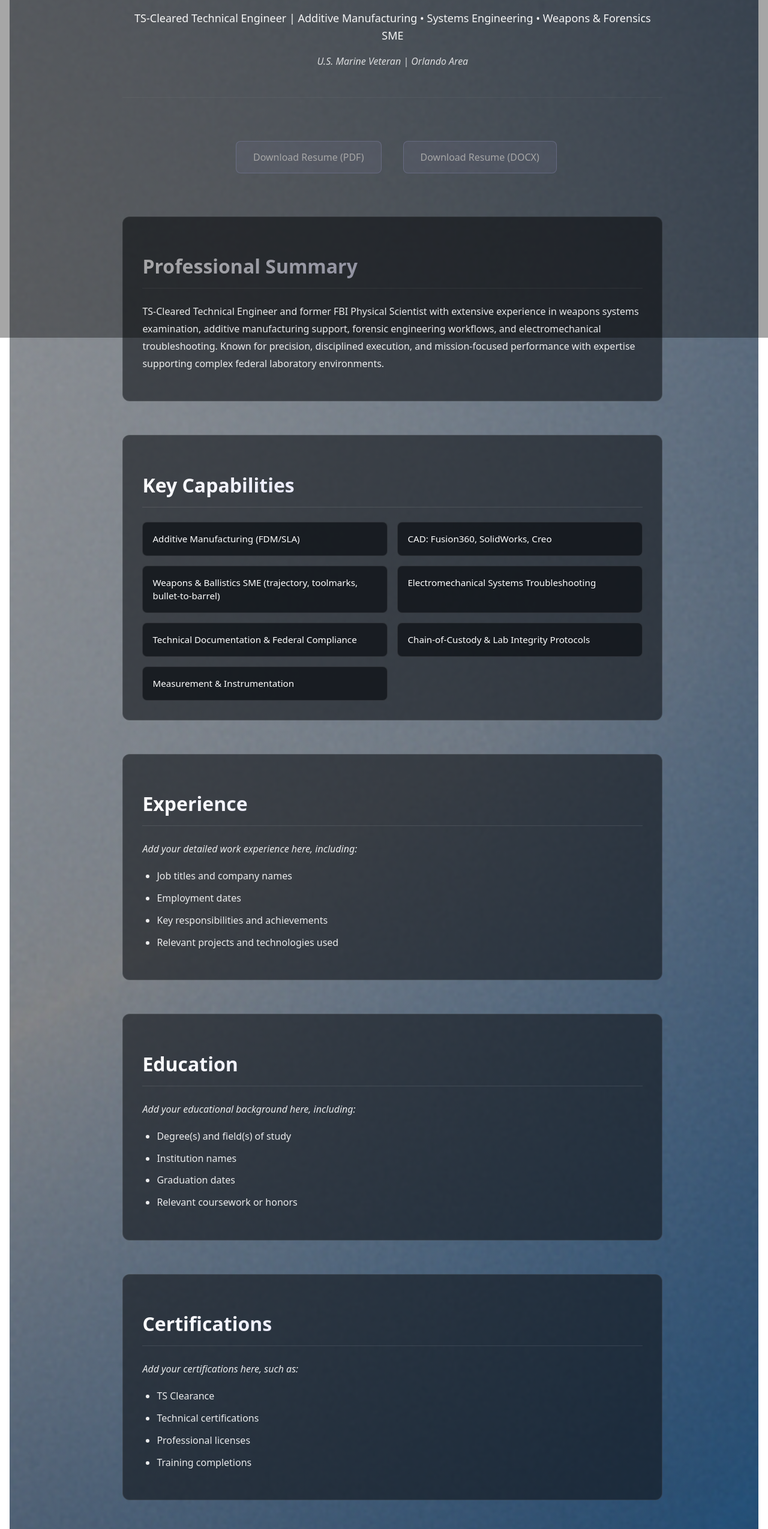
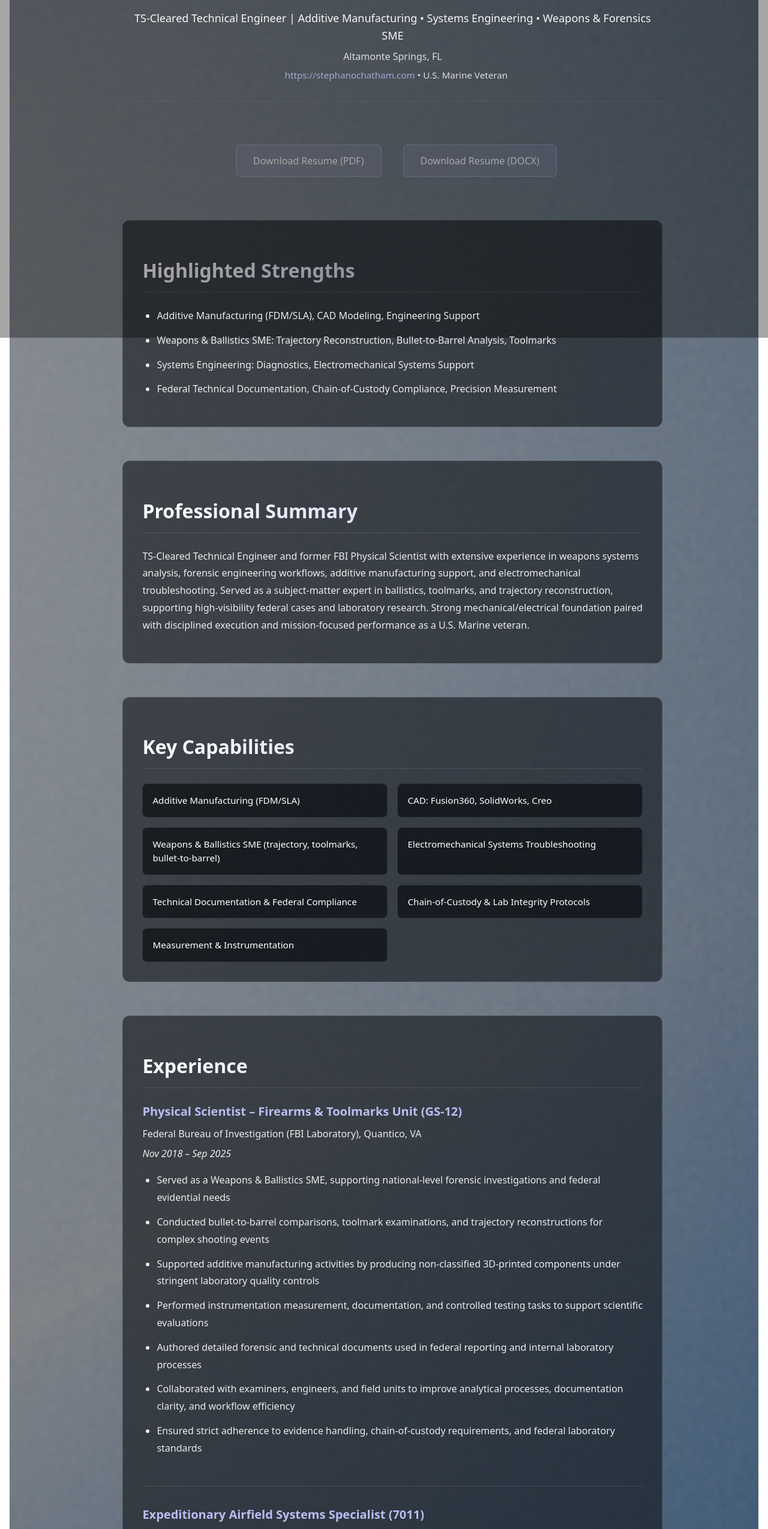
Before and after one commit to ChatCustoms/Portfolio_website, a React (Vite) app: page /resume in a window 1280 px wide. Shown: the part 237-2786 px from the top of the page at 60% size. Built offline with nearby package versions, Linux system fonts and the light colour scheme.

Commit message:
Updated the resume page and fixed the download buttons for the resume downloads from the page.

```diff
--- a/src/sections/resume/Resume.tsx
+++ b/src/sections/resume/Resume.tsx
@@ -13,24 +13,38 @@
             <p className="resume-tagline">
               TS-Cleared Technical Engineer | Additive Manufacturing • Systems Engineering • Weapons & Forensics SME
             </p>
-            <p className="resume-location">U.S. Marine Veteran | Orlando Area</p>
+            <p className="resume-location">Altamonte Springs, FL</p>
+            <p className="resume-contact">
+              <a href="https://stephanochatham.com">https://stephanochatham.com</a> • U.S. Marine Veteran
+            </p>
           </div>
 
           {/* Download Buttons */}
           <div className="resume-downloads">
-            <a href="/public/docs/Stephano_Chatham_Resume_2025.pdf" download className="download-btn">
+            <a href="/Stephano_Chatham_Resume_2025.pdf" download className="download-btn">
               Download Resume (PDF)
             </a>
-            <a href="/public/docs/Stephano_Chatham_Resume_2025.docx" download className="download-btn">
+            <a href="/Stephano_Chatham_Resume_2025.docx" download className="download-btn">
               Download Resume (DOCX)
             </a>
+          </div>
+
+          {/* Highlighted Strengths */}
+          <div className="resume-section">
+            <h2>Highlighted Strengths</h2>
+            <ul className="strengths-list">
+              <li>Additive Manufacturing (FDM/SLA), CAD Modeling, Engineering Support</li>
+              <li>Weapons & Ballistics SME: Trajectory Reconstruction, Bullet-to-Barrel Analysis, Toolmarks</li>
+              <li>Systems Engineering: Diagnostics, Electromechanical Systems Support</li>
+              <li>Federal Technical Documentation, Chain-of-Custody Compliance, Precision Measurement</li>
+            </ul>
           </div>
 
           {/* Professional Summary */}
           <div className="resume-section">
             <h2>Professional Summary</h2>
             <p>
-              TS-Cleared Technical Engineer and former FBI Physical Scientist with extensive experience in weapons systems examination, additive manufacturing support, forensic engineering workflows, and electromechanical troubleshooting. Known for precision, disciplined execution, and mission-focused performance with expertise supporting complex federal laboratory environments.
+              TS-Cleared Technical Engineer and former FBI Physical Scientist with extensive experience in weapons systems analysis, forensic engineering workflows, additive manufacturing support, and electromechanical troubleshooting. Served as a subject-matter expert in ballistics, toolmarks, and trajectory reconstruction, supporting high-visibility federal cases and laboratory research. Strong mechanical/electrical foundation paired with disciplined execution and mission-focused performance as a U.S. Marine veteran.
             </p>
           </div>
 
@@ -51,15 +65,35 @@
           {/* Experience Section */}
           <div className="resume-section">
             <h2>Experience</h2>
-            <div className="experience-content">
-              <p className="section-note">
-                Add your detailed work experience here, including:
-              </p>
-              <ul>
-                <li>Job titles and company names</li>
-                <li>Employment dates</li>
-                <li>Key responsibilities and achievements</li>
-                <li>Relevant projects and technologies used</li>
+
+            <div className="job-entry">
+              <div className="job-header">
+                <h3>Physical Scientist – Firearms & Toolmarks Unit (GS-12)</h3>
+                <p className="job-location">Federal Bureau of Investigation (FBI Laboratory), Quantico, VA</p>
+                <p className="job-dates">Nov 2018 – Sep 2025</p>
+              </div>
+              <ul className="job-responsibilities">
+                <li>Served as a Weapons & Ballistics SME, supporting national-level forensic investigations and federal evidential needs</li>
+                <li>Conducted bullet-to-barrel comparisons, toolmark examinations, and trajectory reconstructions for complex shooting events</li>
+                <li>Supported additive manufacturing activities by producing non-classified 3D-printed components under stringent laboratory quality controls</li>
+                <li>Performed instrumentation measurement, documentation, and controlled testing tasks to support scientific evaluations</li>
+                <li>Authored detailed forensic and technical documents used in federal reporting and internal laboratory processes</li>
+                <li>Collaborated with examiners, engineers, and field units to improve analytical processes, documentation clarity, and workflow efficiency</li>
+                <li>Ensured strict adherence to evidence handling, chain-of-custody requirements, and federal laboratory standards</li>
+              </ul>
+            </div>
+
+            <div className="job-entry">
+              <div className="job-header">
+                <h3>Expeditionary Airfield Systems Specialist (7011)</h3>
+                <p className="job-location">U.S. Marine Corps</p>
+                <p className="job-dates">2012 – 2014</p>
+              </div>
+              <ul className="job-responsibilities">
+                <li>Installed, maintained, and inspected expeditionary airfield systems including lighting, power distribution, and arresting gear</li>
+                <li>Conducted electrical and mechanical troubleshooting in field conditions to support rapid operational readiness</li>
+                <li>Performed corrective and preventive maintenance aligned with military safety and technical standards</li>
+                <li>Honorably discharged following medical review; recognized for reliability, technical competence, and precision</li>
               </ul>
             </div>
           </div>
@@ -67,33 +101,37 @@
           {/* Education Section */}
           <div className="resume-section">
             <h2>Education</h2>
-            <div className="education-content">
-              <p className="section-note">
-                Add your educational background here, including:
-              </p>
-              <ul>
-                <li>Degree(s) and field(s) of study</li>
-                <li>Institution names</li>
-                <li>Graduation dates</li>
-                <li>Relevant coursework or honors</li>
-              </ul>
+
+            <div className="education-entry">
+              <h3>B.S., Electrical Engineering Technology (Mechatronics Concentration)</h3>
+              <p className="education-institution">ECPI University</p>
+              <p className="education-year">2018</p>
+            </div>
+
+            <div className="education-entry">
+              <h3>A.S., Electrical Engineering Technology</h3>
+              <p className="education-institution">ECPI University</p>
+              <p className="education-year">2017</p>
+            </div>
+
+            <div className="education-entry">
+              <h3>TripleTen Engineering Program (Full-stack Software Engineering)</h3>
+              <p className="education-year">2024–2025</p>
             </div>
           </div>
 
           {/* Certifications Section */}
           <div className="resume-section">
             <h2>Certifications</h2>
-            <div className="certifications-content">
-              <p className="section-note">
-                Add your certifications here, such as:
-              </p>
-              <ul>
-                <li>TS Clearance</li>
-                <li>Technical certifications</li>
-                <li>Professional licenses</li>
-                <li>Training completions</li>
-              </ul>
-            </div>
+            <ul className="certifications-list">
+              <li>Master Gunsmith – American Gunsmithing Institute (AGI)</li>
+              <li>M16/M4 Armorer – AGI</li>
+              <li>1911 Armorer – AGI</li>
+              <li>Glock Certified Armorer – Glock</li>
+              <li>Firearms Technology Certification – Sonoran Desert Institute</li>
+              <li>Cowboy Action Armorer – AGI</li>
+              <li>FBI Specialized Firearms & Toolmarks Unit Training</li>
+            </ul>
           </div>
 
           {/* Technical Skills Section */}
@@ -157,8 +195,8 @@
           <div className="resume-section">
             <h2>Contact</h2>
             <div className="contact-info">
-              <p><strong>Email:</strong> <a href="mailto:your.email@example.com">your.email@example.com</a></p>
-              <p><strong>LinkedIn:</strong> <a href="https://linkedin.com/in/yourprofile" target="_blank" rel="noopener noreferrer">linkedin.com/in/yourprofile</a></p>
+              <p><strong>Email:</strong> <a href="mailto:stephano.chatham@gmail.com">stephano.chatham@gmail.com</a></p>
+              <p><strong>LinkedIn:</strong> <a href="https://linkedin.com/in/stephano-c" target="_blank" rel="noopener noreferrer">linkedin.com/in/stephano-c</a></p>
               <p><strong>GitHub:</strong> <a href="https://github.com/stephanochatham" target="_blank" rel="noopener noreferrer">github.com/stephanochatham</a></p>
             </div>
           </div>
--- a/src/sections/resume/resume.css
+++ b/src/sections/resume/resume.css
@@ -38,7 +38,24 @@
 .resume-location {
     font-size: 1rem;
     opacity: 0.8;
-    font-style: italic;
+    margin: 0.5rem 0;
+}
+
+.resume-contact {
+    font-size: 0.95rem;
+    opacity: 0.8;
+    margin: 0.5rem 0 0 0;
+}
+
+.resume-contact a {
+    color: #babdf1;
+    text-decoration: none;
+    transition: color 0.3s ease;
+}
+
+.resume-contact a:hover {
+    color: #fff;
+    text-decoration: underline;
 }
 
 /* Download Buttons */
@@ -219,6 +236,110 @@
     transform: translateY(-2px);
 }
 
+/* Job Entries */
+.job-entry {
+    margin-bottom: 2rem;
+    padding-bottom: 2rem;
+    border-bottom: 1px solid rgba(255, 255, 255, 0.1);
+}
+
+.job-entry:last-child {
+    border-bottom: none;
+    margin-bottom: 0;
+    padding-bottom: 0;
+}
+
+.job-header h3 {
+    font-size: 1.25rem;
+    margin-bottom: 0.5rem;
+    color: #babdf1;
+}
+
+.job-location {
+    font-size: 1rem;
+    opacity: 0.9;
+    margin: 0.25rem 0;
+}
+
+.job-dates {
+    font-size: 0.95rem;
+    opacity: 0.7;
+    font-style: italic;
+    margin: 0.25rem 0 1rem 0;
+}
+
+.job-responsibilities {
+    margin: 1rem 0 0 1.5rem;
+    padding: 0;
+}
+
+.job-responsibilities li {
+    font-size: 1rem;
+    line-height: 1.8;
+    opacity: 0.9;
+    margin-bottom: 0.75rem;
+}
+
+/* Education Entries */
+.education-entry {
+    margin-bottom: 1.5rem;
+    padding: 1.25rem;
+    background: rgba(17, 20, 26, 0.8);
+    border: 1px solid rgba(255, 255, 255, 0.1);
+    border-radius: 8px;
+}
+
+.education-entry:last-child {
+    margin-bottom: 0;
+}
+
+.education-entry h3 {
+    font-size: 1.125rem;
+    margin-bottom: 0.5rem;
+    color: #babdf1;
+}
+
+.education-institution {
+    font-size: 1rem;
+    opacity: 0.9;
+    margin: 0.25rem 0;
+}
+
+.education-year {
+    font-size: 0.95rem;
+    opacity: 0.7;
+    font-style: italic;
+    margin: 0.25rem 0 0 0;
+}
+
+/* Strengths List */
+.strengths-list {
+    margin: 1rem 0;
+    padding-left: 1.5rem;
+    list-style: disc;
+}
+
+.strengths-list li {
+    font-size: 1rem;
+    line-height: 1.8;
+    opacity: 0.9;
+    margin-bottom: 0.75rem;
+}
+
+/* Certifications List */
+.certifications-list {
+    margin: 1rem 0;
+    padding-left: 1.5rem;
+    list-style: disc;
+}
+
+.certifications-list li {
+    font-size: 1rem;
+    line-height: 1.8;
+    opacity: 0.9;
+    margin-bottom: 0.75rem;
+}
+
 /* Contact Info */
 .contact-info {
     display: flex;
```
